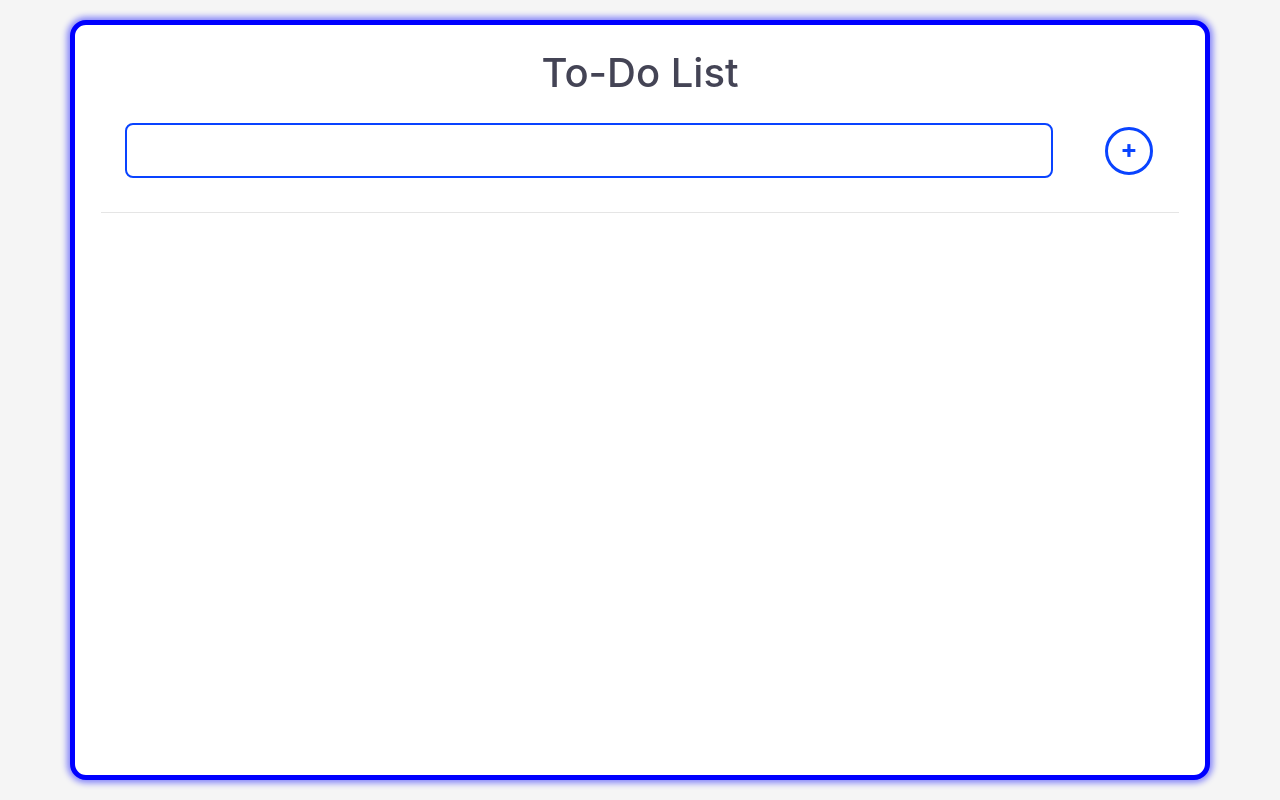
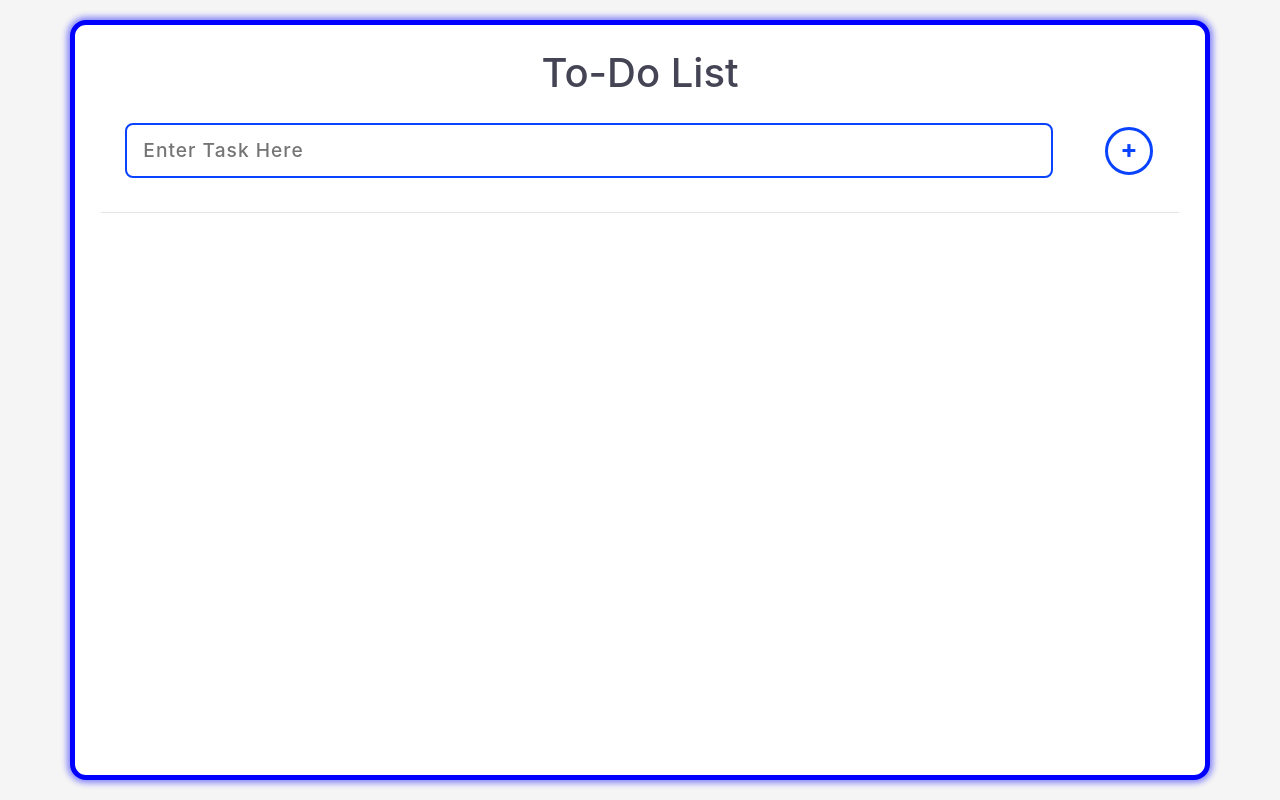
Before and after one commit to sumitkawale/reqct-deploy, a React (Create React App) app in the folder my-react-app/: page / in a window 1280 px wide. Built offline with nearby package versions, Linux system fonts and the light colour scheme; a web font is replaced by a local one.

Commit message:
just ui related changes are done

```diff
--- a/my-react-app/src/ToDo-List/App.jsx
+++ b/my-react-app/src/ToDo-List/App.jsx
@@ -49,7 +49,7 @@ function App() {
                         <h1>To-Do List</h1>
                     </center>
                     <center className="header">
-                        <input ariaAutocomplete="false" autoComplete="false" id="input" type="text" name="task" value={input.task} onChange={onChange} /><button type="submit" className="add-btn"></button>
+                        <input placeholder="Enter Task Here" ariaAutocomplete="false" autoComplete="false" id="input" type="text" name="task" value={input.task} onChange={onChange} /><button type="submit" className="add-btn"></button>
                     </center>
                     <hr />
                     <div className="body">
```
